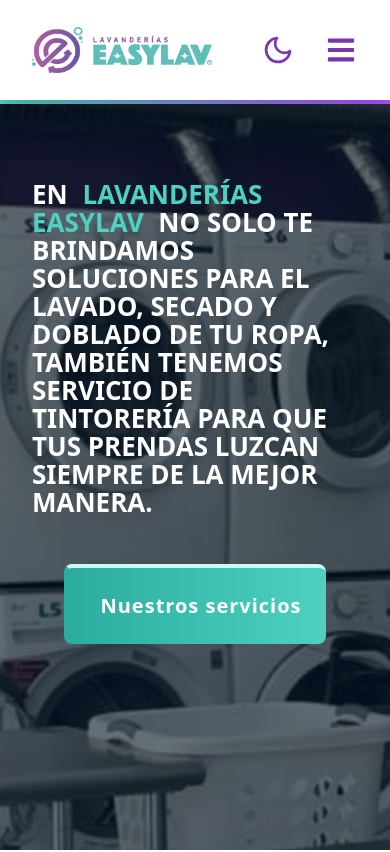
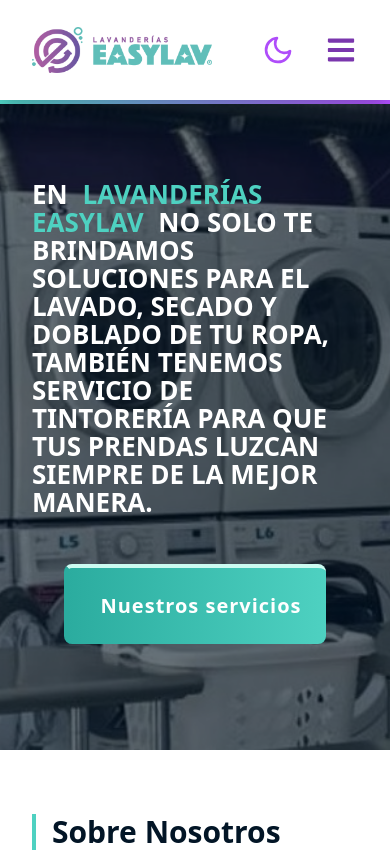
Before and after one commit to dspwebstudiomx/easylav-react, a React (Vite) app: page / in a window 390 px wide. Shown: the top 852 px of the page. Built offline with nearby package versions, Linux system fonts and the light colour scheme.

Commit message:
"Updated DarkModeButton and ContactFacturacion components, and constants.js file with various changes to state management, theme toggling, and UI styling."

```diff
--- a/src/components/buttons/DarkModeButton.jsx
+++ b/src/components/buttons/DarkModeButton.jsx
@@ -3,35 +3,38 @@ import { FiMoon } from "react-icons/fi";
 import { IoSunnyOutline } from 'react-icons/io5';
 
 export default function ThemeToggle() {
+  const [darkMode, setDarkMode] = useState(() => {
+    // Recuperar el tema del localStorage al inicializar el estado
+    const savedTheme = localStorage.getItem('darkMode');
+    if (savedTheme !== null) {
+      return savedTheme === 'true'; // Devuelve true si el tema guardado es 'true'
+    }
+    // Si no hay tema guardado, verificar el tema del sistema
+    return window.matchMedia && window.matchMedia('(prefers-color-scheme: dark)').matches;
+  });
 
-  const [theme, setTheme] = useState(() => {
-    if (window.matchMedia('(prefers-color-scheme: dark)').matches) {
-      return 'dark'
-    } else {
-      return 'light'
-    }
-  })
+  const toggleTheme = () => {
+    setDarkMode(prevDarkMode => {
+      const newDarkMode = !prevDarkMode;
+      // Almacenar el nuevo estado del tema en localStorage
+      localStorage.setItem('darkMode', newDarkMode);
+      return newDarkMode;
+    });
+  };
 
   useEffect(() => {
-    if (theme == 'dark') {
-      document.body.classList.add('dark')
-    } else {
-      document.body.classList.remove('dark')
-    }
-  }, [theme]);
+    // Aplicar el tema al cargar el componente
+    document.body.classList.toggle('dark', darkMode);
+  }, [darkMode]);
 
-  const toggleTheme = () => {
-    setTheme(prevTheme => prevTheme === 'light' ? 'dark' : 'light')
-  }
   return (
     <button
       id='themeToggle'
       title='Theme Toggle'
       aria-label='The Toggle'
-      aria-labelledby='dspwebstudio'
-      className="ml-5 w-12 h-12  mx-auto rounded-full focus:outline-none rounded-xl"
+      className="ml-5 w-12 h-12 mx-auto focus:outline-none"
       onClick={toggleTheme}>
-      {!theme === 'dark' ? <IoSunnyOutline className='w-10 h-10 text-primary' /> : <FiMoon className='w-8 h-8 text-secondary_dark' />}
+      {darkMode ? <IoSunnyOutline className='w-8 h-8 text-primary' /> : <FiMoon className='w-8 h-8 text-secondary' />}
     </button>
-  )
+  );
 }
--- a/src/components/contacto/ContactFacturacion.jsx
+++ b/src/components/contacto/ContactFacturacion.jsx
@@ -10,6 +10,7 @@ import emailjs from '@emailjs/browser';
 import { ButtonContainer, ButtonPrimary, Spacing } from 'components';
 import { Field, Form, Formik } from 'formik';
 import { useEffect, useRef, useState } from 'react';
+import { FaTrashAlt } from 'react-icons/fa';
 import { FaRegEnvelope } from 'react-icons/fa6';
 import EmailErrorModal from '../modals/EmailErrorModal';
 import EmailSuccessModal from '../modals/EmailSuccessModal';
@@ -66,7 +67,7 @@ export default function ContactFacturacion() {
 
 
   return (
-    <div id="formulario" className="relative border-4   border-secondary dark:border-primary_dark rounded-2xl p-6  bg-secondary_light/30 dark:bg-primary_light w-full text-dark ">
+    <div id="formulario" className="relative border-4   border-secondary dark:border-primary_dark rounded-2xl p-6 md:p-12 bg-secondary_light/30 dark:bg-primary_light w-full text-dark ">
       <Formik
         initialValues={{
           user_name: '',
@@ -447,7 +448,8 @@ export default function ContactFacturacion() {
                 <span><FaRegEnvelope /></span>
                 <span>Enviar mensaje</span>
               </button>
-              <ButtonPrimary width='w-[220px]' title='Borrar Información' onClick={() => resetForm()} type='submit' />
+              <ButtonPrimary width='w-[220px]' title='Borrar' onClick={() => resetForm()} type='submit' icon={<FaTrashAlt />} />
+
             </ButtonContainer>
 
             {/* Submit Button */}
--- a/src/constants/constants.js
+++ b/src/constants/constants.js
@@ -182,7 +182,7 @@ export const BUTTON_SECONDARY_UI = {
 
 // Hero Inicio
 export const HEROINICIO_UI = {
-  HEIGHT: "h-[750px] lg:h-[500px]",
+  HEIGHT: "h-[650px] lg:h-[500px]",
   THEME: "dark",
   BACKGROUND: {
     OPACITY: "opacity-90",
```
